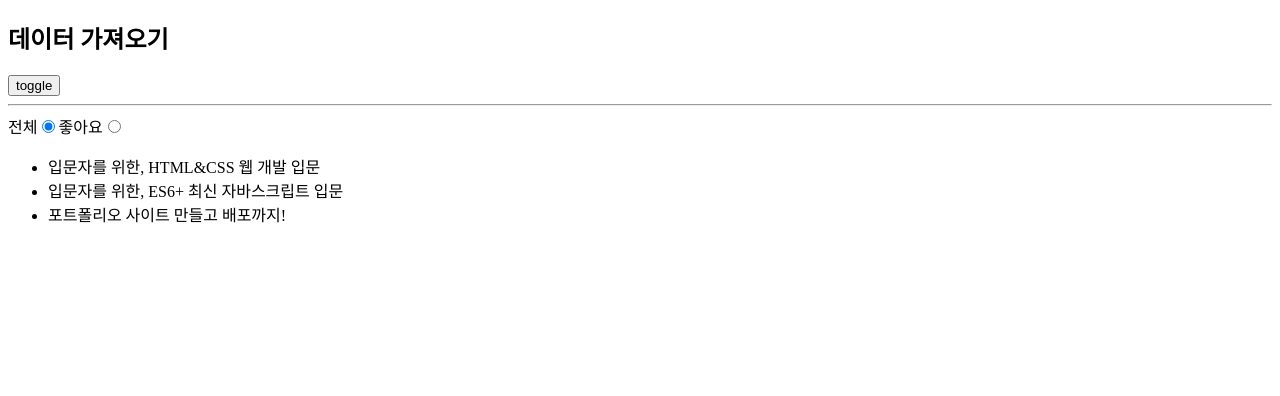
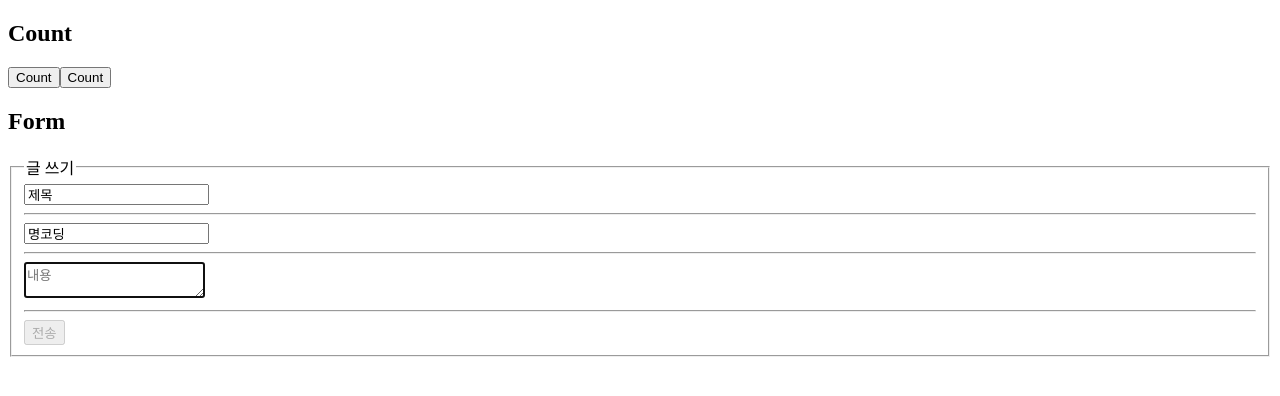
Before and after one commit to kmw9904/Learning-React, a React (Vite) app in the folder vite-project/: page / in a window 1280 px wide. Shown: the top 396 px of the page. Built offline with nearby package versions, Linux system fonts and the light colour scheme.

Commit message:
12월 26일 useRef Hook

```diff
--- /dev/null
+++ b/vite-project/src/AppRef.jsx
@@ -0,0 +1,118 @@
+import { forwardRef, useEffect, useRef, useState } from "react";
+// let counter = 0;
+
+function ButtonCounter() {
+  const countRef = useRef(0);
+
+  const [count, setCount] = useState(0);
+
+  console.log("리렌더링!");
+
+  const handleClick = () => {
+    countRef.current++;
+    console.log(countRef.current);
+    // counter++;
+    // console.log("counter:", counter);
+    setCount(count + 1);
+    // console.log("count", count);
+  };
+  return <button onClick={handleClick}>Count</button>;
+}
+
+const MyForm = forwardRef((props, ref) => {
+  const [form, setForm] = useState({
+    title: "제목",
+    author: "명코딩",
+    content: "",
+  });
+
+  const handleForm = (e) => {
+    const { name, value } = e.target;
+    setForm({
+      ...form,
+      [name]: value,
+    });
+  };
+
+  const titleInputRef = useRef(null);
+  const authorInputRef = useRef(null);
+  const contentTextareaRef = useRef(null);
+
+  const handleSubmit = (e) => {
+    e.preventDefault();
+    console.log("DOM:", titleInputRef.current);
+    if (!form.title) {
+      titleInputRef.current.focus();
+    }
+    if (!form.author) {
+      authorInputRef.current.focus();
+    }
+    if (!form.content) {
+      contentTextareaRef.current.focus();
+    }
+    console.log("저장 성공!");
+  };
+
+  useEffect(() => {
+    if (!form.title) {
+      titleInputRef.current.focus();
+      return;
+    }
+    if (!form.author) {
+      authorInputRef.current.focus();
+      return;
+    }
+    if (!form.content) {
+      contentTextareaRef.current.focus();
+      return;
+    }
+  }, []);
+
+  const [isChanged, setIsChanged] = useState(false);
+  const prevForm = useRef(null);
+
+  useEffect(() => {
+    // server api fetch
+    prevForm.current = { ...form };
+    console.log("formRef:", formREf);
+  }, []);
+
+  useEffect(() => {
+    const hasChanged = prevForm.current.title !== form.title || prevForm.current.author !== form.author || prevForm.current.content !== form.content;
+    setIsChanged(hasChanged);
+  }, [form]);
+
+  const formREf = useRef(null);
+  return (
+    <form ref={ref} action="" onSubmit={handleSubmit}>
+      <fieldset>
+        <legend>글 쓰기</legend>
+        <input ref={titleInputRef} name="title" placeholder="제목" value={form.title} onChange={handleForm} />
+        <hr />
+        <input ref={authorInputRef} name="author" placeholder="작성자" value={form.author} onChange={handleForm} />
+        <hr />
+        <textarea ref={contentTextareaRef} name="content" placeholder="내용" value={form.content} onChange={handleForm} />
+        <hr />
+        <button disabled={!isChanged}>전송</button>
+      </fieldset>
+    </form>
+  );
+});
+
+export default function AppRef() {
+  const myFormRef = useRef(null);
+
+  useEffect(() => {
+    console.log("myFormRef:", myFormRef);
+  }, []);
+
+  return (
+    <>
+      <h2>Count</h2>
+      <ButtonCounter />
+      <ButtonCounter />
+      <h2>Form</h2>
+      <MyForm ref={myFormRef} />
+    </>
+  );
+}
--- a/vite-project/src/main.jsx
+++ b/vite-project/src/main.jsx
@@ -1,6 +1,6 @@
 import React from "react";
 import ReactDOM from "react-dom/client";
-import App from "./AppEffect.jsx";
+import App from "./AppRef.jsx";
 import "./index.css";
 
 ReactDOM.createRoot(document.getElementById("root")).render(
```
